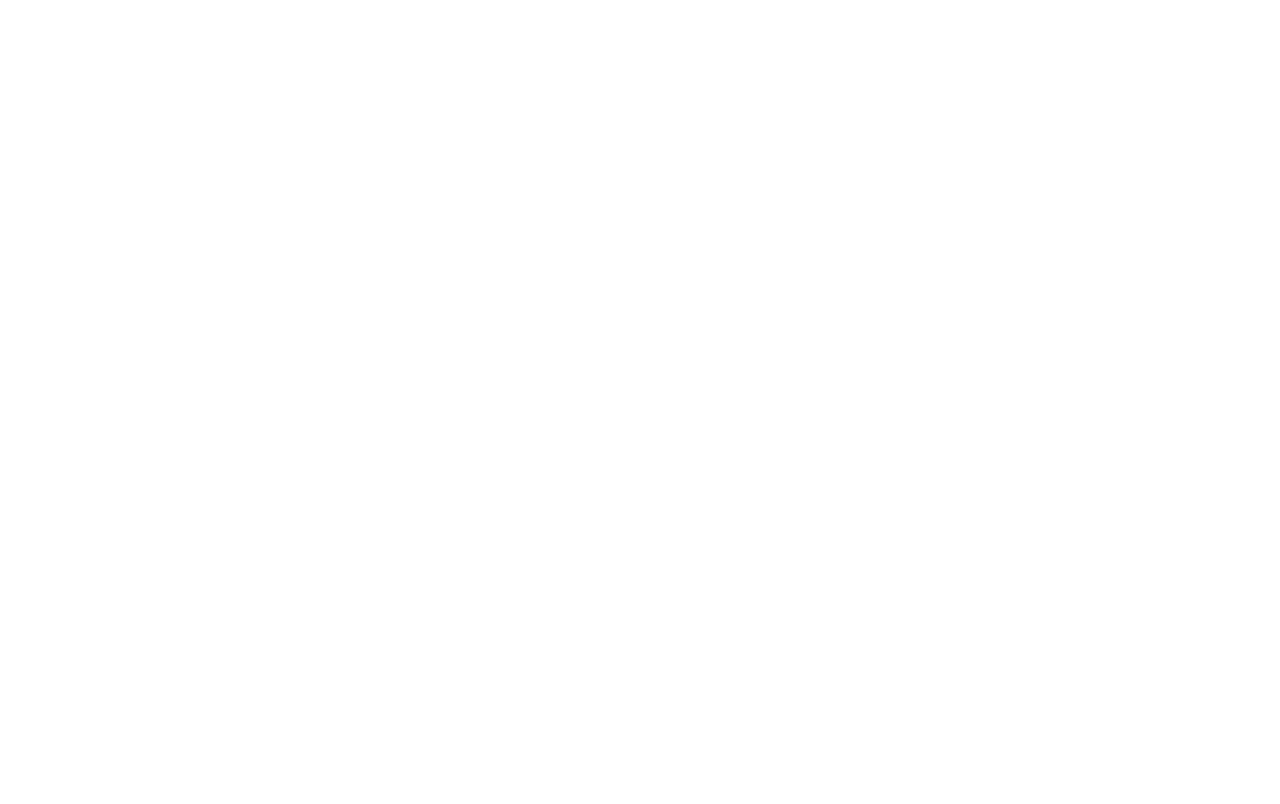
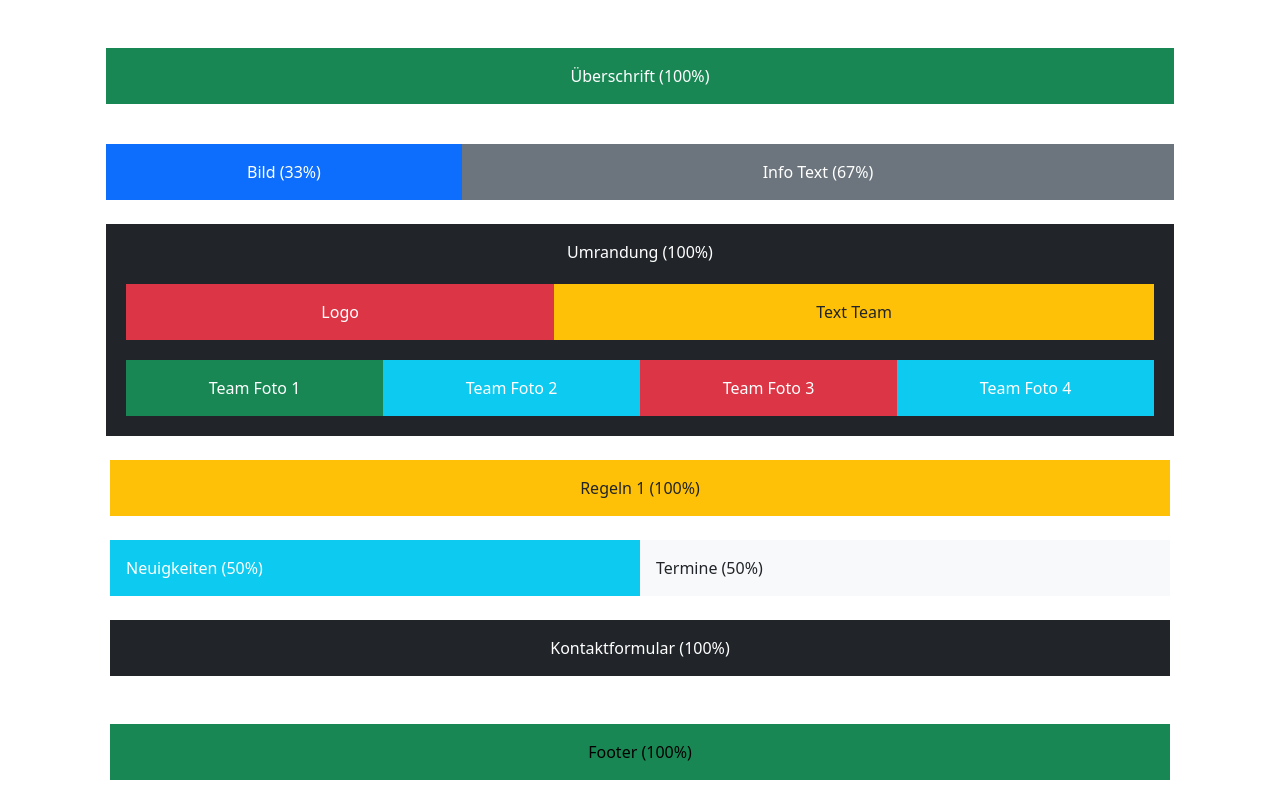
Before and after one commit to Doner-mit-alles/wirtschaft-live, a Vue app: page / in a window 1280 px wide. Built offline with nearby package versions, Linux system fonts and the light colour scheme.

Commit message:
[21] add BootstrapTemplate component to App - add min-width to style.css - imported style.css in main.ts

```diff
--- a/src/App.vue
+++ b/src/App.vue
@@ -1,13 +1,10 @@
 <script setup lang="ts">
-
+import BootstrapTemplate from './components/BootstrapTemplate.vue';
 </script>
 
 <template>
-  <div>
-
-  </div>
+  <BootstrapTemplate />
 </template>
 
 <style scoped>
-
 </style>
--- /dev/null
+++ b/src/assets/style.css
@@ -0,0 +1,3 @@
+.container {
+    min-width: 200px;
+}
--- /dev/null
+++ b/src/components/BootstrapTemplate.vue
@@ -0,0 +1,92 @@
+<script setup lang="ts">
+</script>
+
+<template>
+<!-- TODO noch in einzelne Komponenten einbauen!!! -->
+<div class="container mt-5 px-5 px-md-5">
+  <!-- Row mit 1 Spalte -->
+  <div class="row mb-4">
+    <div class="col bg-success text-white text-center p-3">
+      Überschrift (100%)
+    </div>
+  </div>
+
+  <!-- Row mit 2 unterschiedlichen Spalten -->
+  <div class="row mb-4">
+    <div class="col-md-4 g-3 bg-primary text-white text-center p-3">
+      Bild (33%)
+    </div>
+    <div class="col-md-8 g-3 bg-secondary text-white text-center p-3">
+      Info Text (67%)
+    </div>
+  </div>
+
+  <!-- Row mit Inhalt -->
+  <div class="row mb-4">
+    <div class="col-md-12 bg-dark text-white text-center p-3">
+      Umrandung (100%)
+      <!-- Row mit 2 Spalten -->
+      <div class="row g-3 m-1">
+        <div class="col-md-5 bg-danger p-3">
+          Logo
+        </div>
+        <div class="col-md-7 bg-warning text-dark p-3">
+          Text Team
+        </div>
+      </div>
+      <!-- Row mit 3 Spalten -->
+      <div class="row g-3 m-1">
+        <div class="col-md-3 bg-success text-white text-center p-3">
+          Team Foto 1
+        </div>
+        <div class="col-md-3 d-none d-md-block bg-info text-white text-center p-3">
+          Team Foto 2
+        </div>
+        <div class="col-md-3 d-none d-md-block bg-danger text-white text-center p-3">
+          Team Foto 3
+        </div>
+        <div class="col-md-3 d-none d-md-block bg-info text-white text-center p-3">
+          Team Foto 4
+        </div>
+      </div>
+    </div>
+  </div>
+
+  <!-- Row mit 1 Spalte -->
+  <div class="row g-3 mb-4">
+    <div class="col bg-warning text-dark text-center p-3">
+      Regeln 1 (100%)
+    </div>
+  </div>
+
+  <div class="row g-3 mb-4">
+    <div class="col-md-6 bg-info text-white p-3">
+      Neuigkeiten (50%)
+    </div>
+    <div class="col-md-6 bg-light text-dark p-3">
+      Termine (50%)
+    </div>
+  </div>
+
+  <!-- Row mit 1 Spalte -->
+  <div class="row g-3 mb-4">
+    <div class="col bg-dark text-white text-center p-3">
+      Kontaktformular (100%)
+    </div>
+  </div>
+</div>
+
+<div class="container mt-5 px-5 px-md-5 mb-4">
+  <div class="row g-3">
+    <div class="col bg-success text-black text-center p-3">
+      Footer (100%)
+    </div>
+  </div>
+</div>
+</template>
+
+<style scoped>
+.container {
+  min-width: 200px;
+}
+</style>
--- a/src/main.ts
+++ b/src/main.ts
@@ -1,5 +1,6 @@
 import { createApp } from 'vue'
 import { createPinia } from 'pinia'
+import '@/assets/style.css';
 
 import App from './App.vue'
 import 'bootstrap/dist/css/bootstrap.min.css'
```
